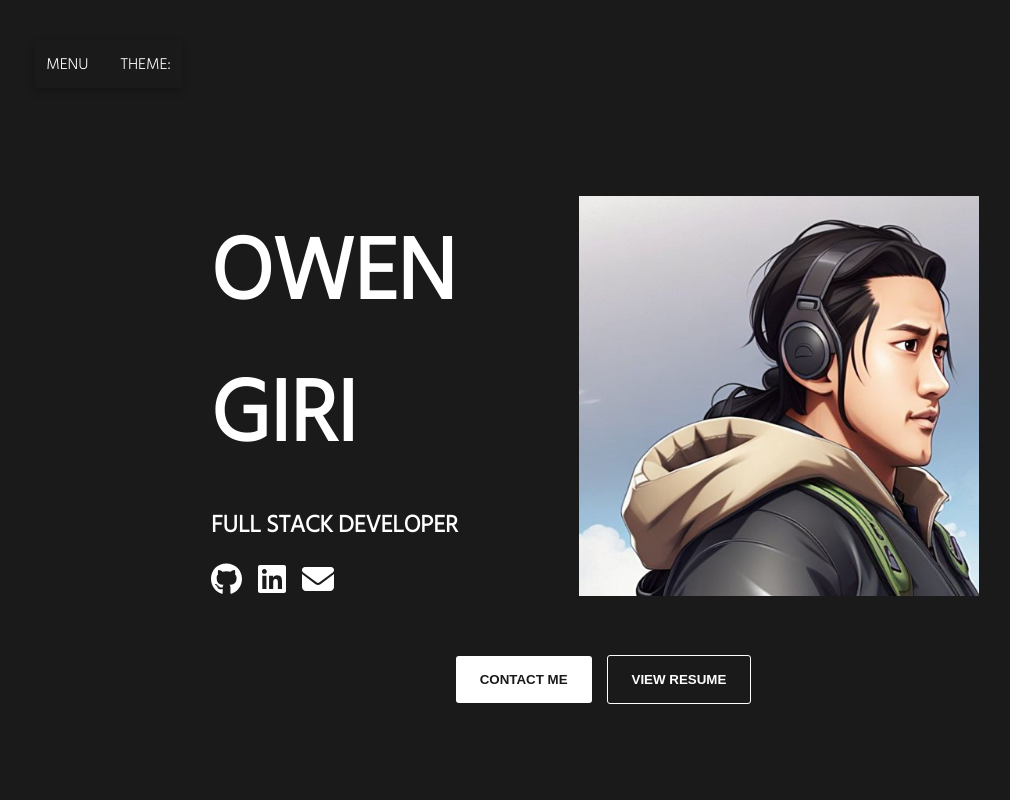
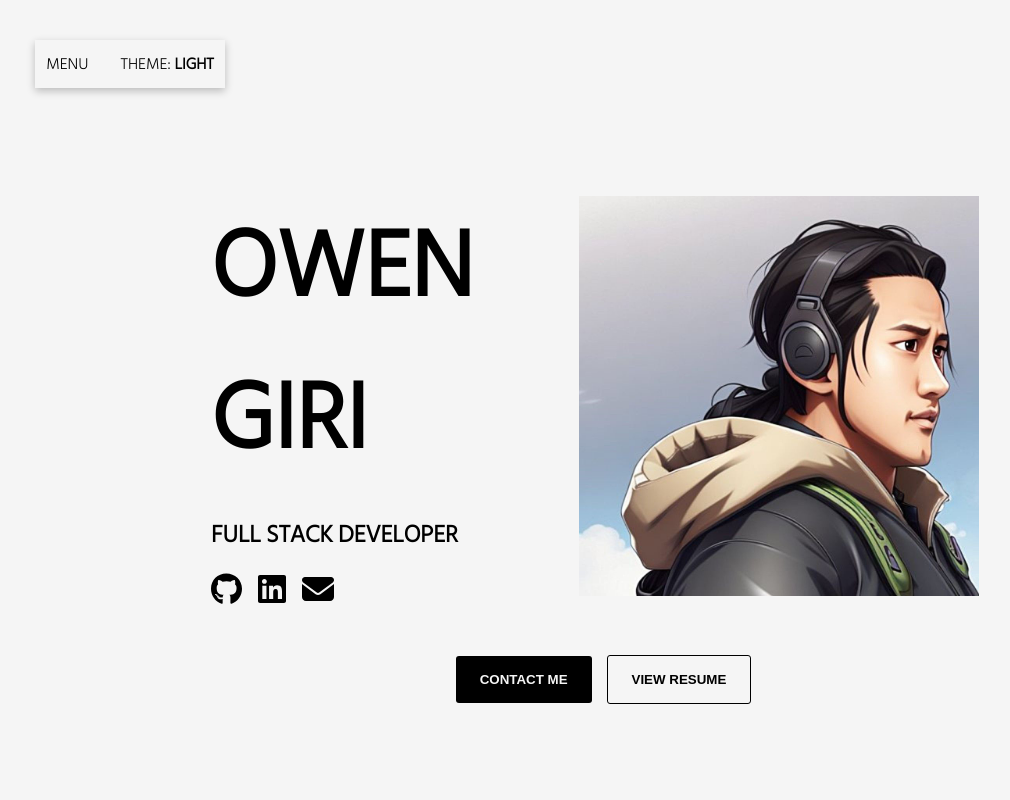
Before and after one commit to owengiri20/owen-portfolio, a React (Create React App) app: page / in a window 1280 px wide. Shown: the top 800 px of the page, without its empty margins (29-1039 px from the left). Built offline with nearby package versions, Linux system fonts and the light colour scheme.

Commit message:
hero changes

```diff
--- a/src/App.css
+++ b/src/App.css
@@ -114,9 +114,10 @@ body {
 }
 
 .hero > .column-1 > h1 {
-	font-size: 5.5rem;
+	font-size: 5.9rem;
 	margin-top: 0;
 	margin-bottom: 0;
+	font-weight: bolder;
 }
 
 .hero-socials {
@@ -131,7 +132,7 @@ body {
 
 .owen {
 	margin: 2rem;
-	height: 28rem;
+	height: 32rem;
 }
 
 .get-to-know-me-description {
--- a/src/components/nav/ThemeMenu.tsx
+++ b/src/components/nav/ThemeMenu.tsx
@@ -64,36 +64,30 @@ const ColorItem = ({ theme }: { theme: ThemeObj }) => {
 	return <div onClick={onChangeTheme} className="theme-circle" style={{ background: backgroundColor }} />
 }
 
-// Hacky af but it'll do for now hehe
 export const ThemeChanger = () => {
-	const [themeState, setThemeState] = useState(localStorage.getItem("theme") || "")
+	const [themeState, setThemeState] = useState(localStorage.getItem("theme") || "light")
 
 	useEffect(() => {
-		localStorage.setItem("theme", themeState)
-	}, [themeState])
+		const { backgroundColor, cardBackgroundColor, footerBackgroundColor, textColor } = getTheme(themeState)
+		const r = document.documentElement
 
-	const newTheme = (localStorage.getItem("theme") || "") === "dark" ? "light" : "dark"
-	const { backgroundColor, cardBackgroundColor, footerBackgroundColor, textColor } = getTheme(newTheme)
-
-	const onChangeTheme = () => {
-		console.log("new theme", (localStorage.getItem("theme") || "") === "dark" ? "light" : "dark")
-		const r = document.documentElement
 		if (r) {
-			console.log("in")
-			console.log(localStorage)
-
 			r.style.setProperty("--background-color", backgroundColor)
 			r.style.setProperty("--card-background-color", cardBackgroundColor)
 			r.style.setProperty("--text-color", textColor)
 			r.style.setProperty("--footer-background-color", footerBackgroundColor)
+		}
 
-			setThemeState(newTheme)
-			localStorage.setItem("theme", newTheme)
-		}
+		localStorage.setItem("theme", themeState)
+	}, [themeState])
+
+	const onChangeTheme = () => {
+		setThemeState((prevTheme) => (prevTheme === "dark" ? "light" : "dark"))
 	}
+
 	return (
 		<div style={{ textTransform: "uppercase" }} onClick={onChangeTheme}>
-			Theme: <span style={{ fontWeight: "bold" }}>{localStorage.getItem("theme") || ""}</span>
+			Theme: <span style={{ fontWeight: "bold" }}>{themeState}</span>
 		</div>
 	)
 }
```
